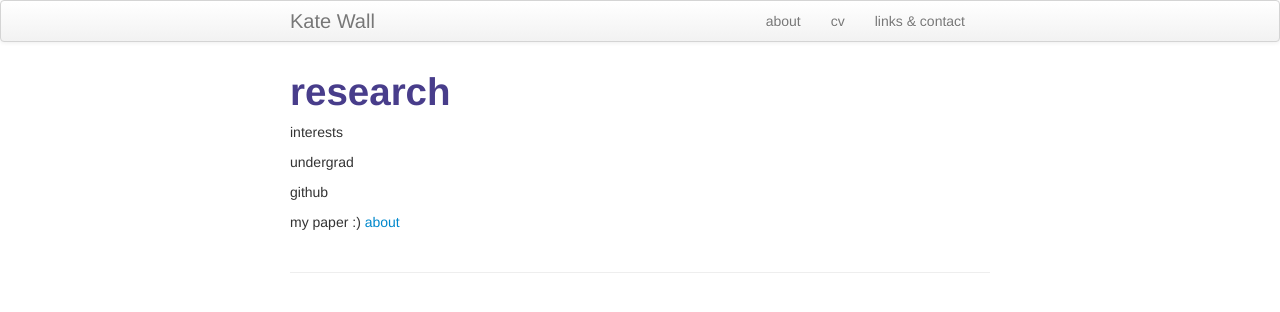
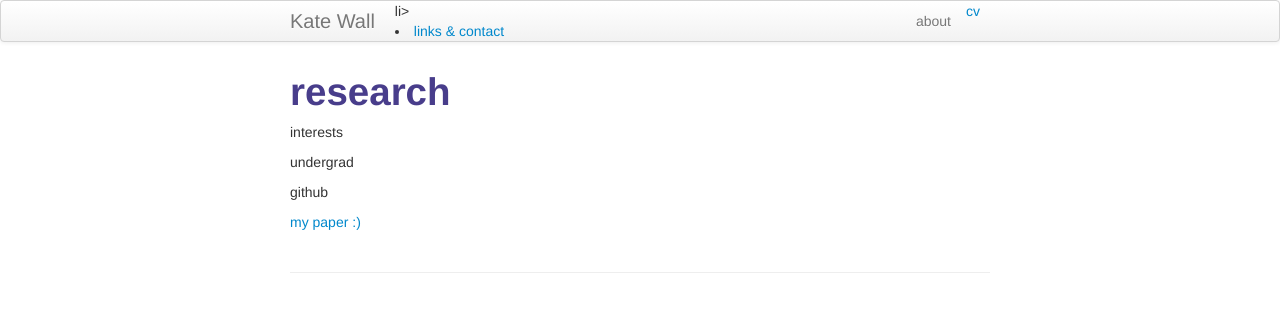
Before and after one commit to katejeanw/katejeanw.github.io, a Jekyll site: the page built from research.md, in a window 1280 px wide. Shown: the top 312 px of the page. Built offline with Jekyll 4.4.1, drawn with Linux system fonts in a browser that asks for light colours.

Commit message:
added link to cv

```diff
--- a/_includes/themes/twitter/default.html
+++ b/_includes/themes/twitter/default.html
@@ -35,7 +35,7 @@
           <a class="brand" href="{{ HOME_PATH }}">{{ site.title }}</a>
           <ul class="nav">
               <li><a href="{{ BASE_PATH }}/about.html">about</a></li>
-              <li><a href="{{ BASE_PATH }}/cv.html">cv</a></li>
+              <li></li><a href="{{ BASE_PATH }}/wall_cv.pdf" target="_blank">cv</a></ul>li>
               <li><a href="{{ BASE_PATH }}/links.html">links & contact</a></li>
           </ul>
         </div>
--- a/research.md
+++ b/research.md
@@ -11,5 +11,4 @@ undergrad
 
 github
 
-my paper :)
-<a href="https://www.sciencedirect.com/science/article/abs/pii/S0377042722000899">about</a>
+<a href="https://www.sciencedirect.com/science/article/abs/pii/S0377042722000899">my paper :) </a>
```
